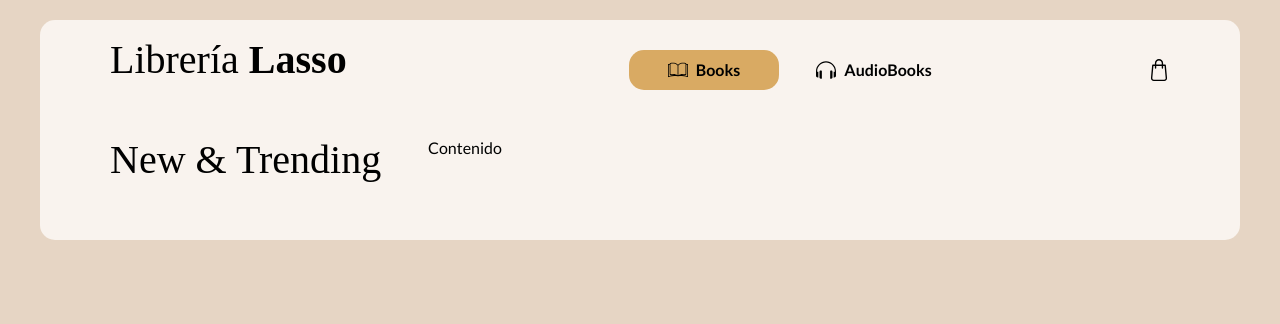
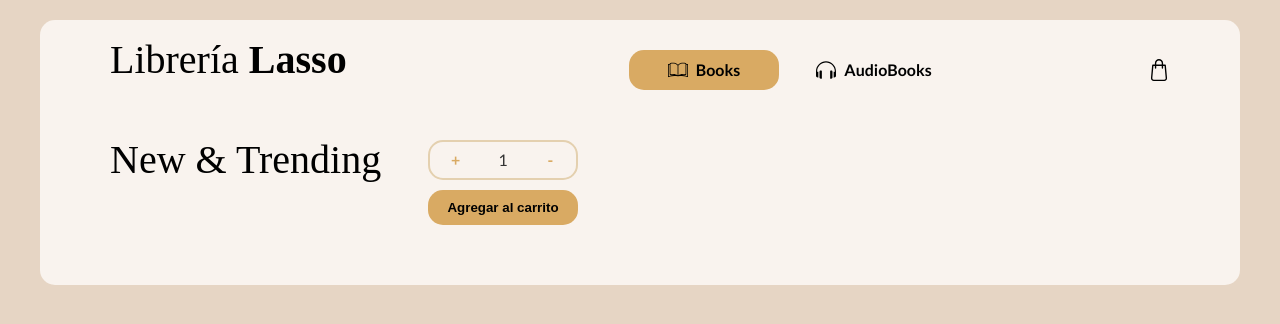
Before and after one commit to lassorichard/libreria-lasso, a React (Create React App) app: page / in a window 1280 px wide. Shown: the top 324 px of the page. Built offline with nearby package versions, Linux system fonts and the light colour scheme; a web font is replaced by a local one.

Commit message:
Desafío: Desafío: Contador con botón

```diff
--- /dev/null
+++ b/src/components/ItemCount.jsx
@@ -0,0 +1,44 @@
+import { useState } from 'react'
+
+export const ItemCount = ({stock}) => {
+
+    const initial = 1
+    const [items, setItems] = useState(initial)
+
+    function clickMore() {
+        if ( items >= 1 && items < stock ) {
+            setItems(items + 1)
+        }
+    }
+
+    function clickLess() {
+        if ( items > 1 ) {
+            setItems(items - 1)
+        }
+
+
+    }
+
+    return (
+        <>
+            <div className="counter">
+
+                <div
+                    className="counter__more"
+                    onClick={clickMore}
+                >+</div>
+
+                <div className="counter__number">{items}</div>
+
+                <div
+                    className="counter__less"
+                    onClick={clickLess}
+                >-</div>
+
+            </div>
+            <button className="btn btn--primary">
+                Agregar al carrito
+            </button>
+        </>
+    )
+}
--- a/src/components/ItemListContainer.jsx
+++ b/src/components/ItemListContainer.jsx
@@ -1,3 +1,5 @@
+import { ItemCount } from "./ItemCount"
+
 export const ItemListContainer = ({saludo}) => {
     return (
 
@@ -9,7 +11,9 @@ export const ItemListContainer = ({saludo}) => {
                     </h1>
                 </aside>
                 <div className="itemlistcontainer__content">
-                    Contenido
+                    <ItemCount
+                        stock={10}
+                    />
                 </div>
             </section>
         </>
--- /dev/null
+++ b/src/scss/components/_itemcount.scss
@@ -0,0 +1,25 @@
+.counter {
+    display: grid;
+    grid-template-columns: 1fr 2fr 1fr;
+    justify-items: center;
+    width: 100%;
+    max-width: 150px;
+    padding: 10px;
+    border-radius: $br;
+    border: 2px solid $cp2;
+    color: $cb;
+    margin-bottom: 10px;
+    &__more,
+    &__less {
+        color: $cp1;
+        cursor: pointer;
+        width: 100%;
+        text-align: center;
+        font-weight: bold;
+        transition: $transition;
+
+        &:hover {
+            transform: scale(1.2);
+        }
+    }
+}
--- /dev/null
+++ b/src/scss/general/_buttons.scss
@@ -0,0 +1,19 @@
+.btn {
+    background: none;
+    border: none;
+
+    &:hover {
+        opacity: .9;
+    }
+
+    &--primary {
+        width: 100%;
+        padding: 10px;
+        border-radius: $br;
+        font-weight: bold;
+        max-width: 150px;
+        transition: $transition;
+        cursor: pointer;
+        background: $cp1;
+    }
+}
--- a/src/scss/main.scss
+++ b/src/scss/main.scss
@@ -5,6 +5,7 @@
 @import './general/reset';
 @import './general/fonts';
 @import './general/general';
+@import './general/buttons';
 
 // Pages
 @import './pages/home';
@@ -12,6 +13,7 @@
 // Components
 @import './components/navbar';
 @import './components/itemlistcontainer';
+@import './components/itemcount';
 
 // Animations
 @import './animations/disc';
```
